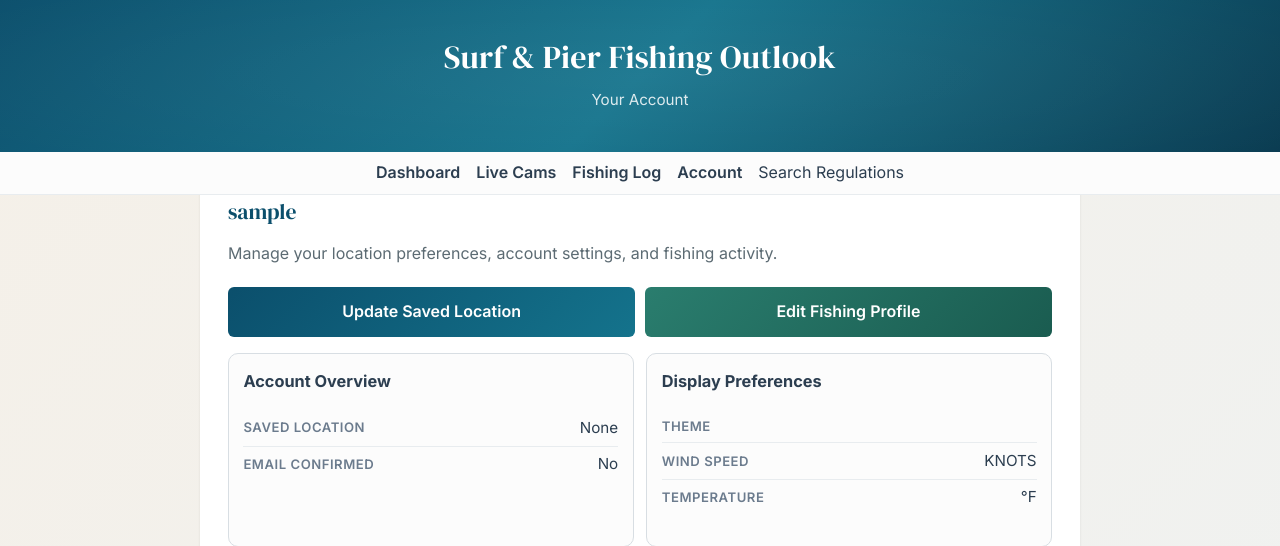
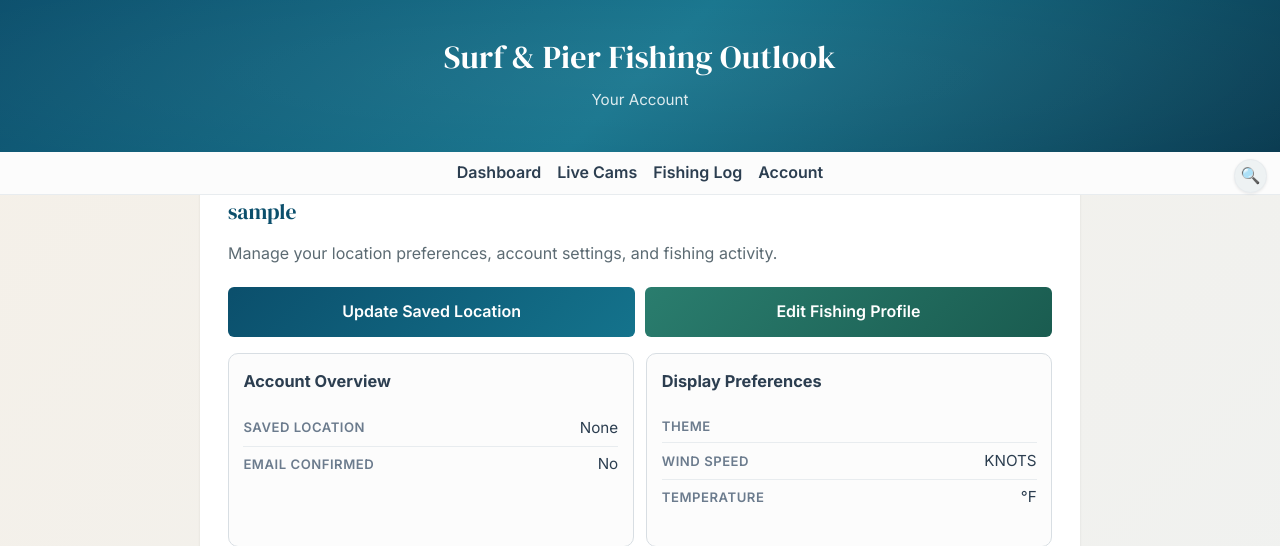
Before and after one commit to ConnnnerDay/surf-pier-forecast, a Flask app: page /account in a window 1280 px wide. Shown: the top 546 px of the page. Run offline with Flask 3, Linux system fonts and the light colour scheme; the visitor is signed in with stand-in values (Sample User, id 1); data comes from the database, SQL or seed files in the repository; data that the repository does not hold is empty.

Commit message:
Move regulation search to top-corner icon button

```diff
--- a/static/style.css
+++ b/static/style.css
@@ -3873,6 +3873,10 @@ footer p {
   position: sticky;
   top: 0;
   z-index: 50;
+  display: flex;
+  align-items: center;
+  justify-content: center;
+  gap: 0.75rem;
 }
 .app-nav-toggle {
   display: none;
@@ -3888,6 +3892,7 @@ footer p {
   padding: 0;
   list-style: none;
   display: flex;
+  flex: 1;
   gap: 1rem;
   justify-content: center;
   flex-wrap: wrap;
@@ -4260,17 +4265,38 @@ footer p {
 }
 /* Nav search button */
 .app-nav-regs-btn {
-  background: none;
-  border: none;
-  padding: 0;
-  font: inherit;
-  color: inherit;
+  position: absolute;
+  top: 0.45rem;
+  right: 0.8rem;
+  width: 2.1rem;
+  height: 2.1rem;
+  display: inline-flex;
+  align-items: center;
+  justify-content: center;
+  background: var(--bg-subtle);
+  border: 1px solid var(--border-light);
+  border-radius: 999px;
+  color: var(--text);
   cursor: pointer;
-  font-size: inherit;
-  text-decoration: none;
+  font-size: 1rem;
+  line-height: 1;
+  box-shadow: var(--shadow-sm);
 }
 .app-nav-regs-btn:hover {
-  text-decoration: underline;
+  border-color: var(--ocean);
+  color: var(--ocean);
+}
+
+@media (max-width: 760px) {
+  .app-nav {
+    justify-content: flex-start;
+    position: sticky;
+  }
+
+  .app-nav-regs-btn {
+    top: 0.4rem;
+    right: 0.65rem;
+  }
 }
 
 .favorite-toggle-form {
--- a/templates/partials/_main_nav.html
+++ b/templates/partials/_main_nav.html
@@ -9,8 +9,11 @@
     {% if user %}
     <li><a href="{{ url_for('auth.account') }}">Account</a></li>
     {% endif %}
-    <li><button class="app-nav-regs-btn" type="button" onclick="openRegSearch()" aria-haspopup="dialog">Search Regulations</button></li>
   </ul>
+  <button class="app-nav-regs-btn" type="button" onclick="openRegSearch()" aria-haspopup="dialog" aria-label="Search regulations">
+    <span aria-hidden="true">🔍</span>
+    <span class="sr-only">Search regulations</span>
+  </button>
 </nav>
 
 <!-- ── Regulation search modal (shared across all pages) ─────────────── -->
```
